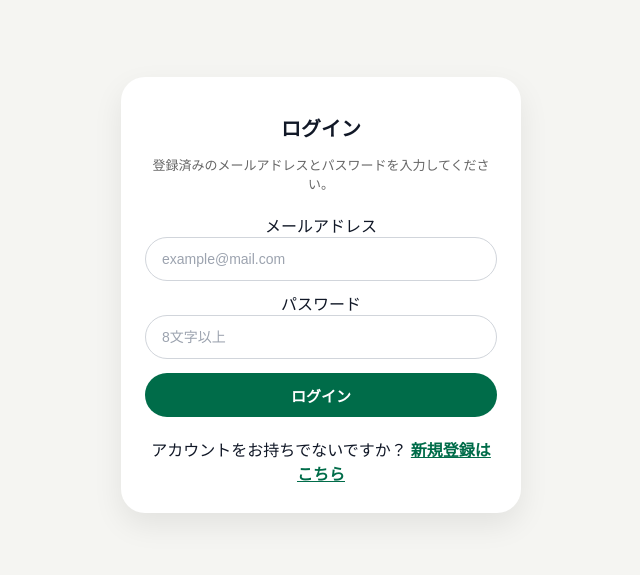
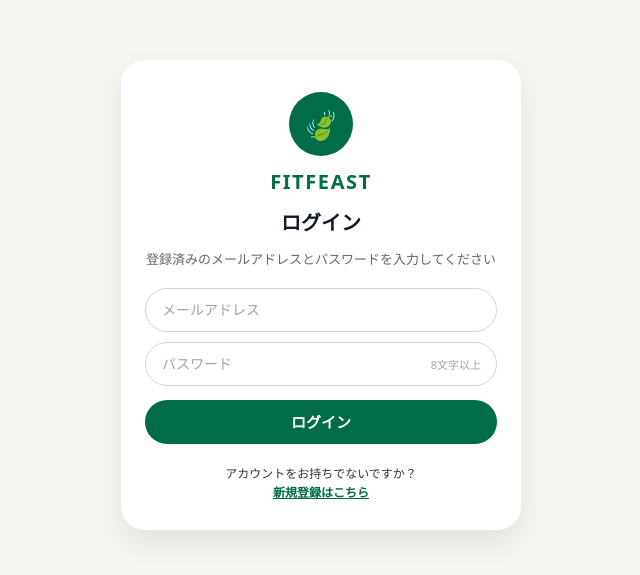
Before and after one commit to Feng30442/FitFeast, a Next.js app in the folder frontend/: page /auth/login in a window 1280 px wide. Shown: the part 105-680 px from the top of the page, without its empty margins (319-959 px from the left). Built offline with nearby package versions, Linux system fonts and the light colour scheme.

Commit message:
loginページの修正です

```diff
--- a/frontend/src/app/auth/login/page.tsx
+++ b/frontend/src/app/auth/login/page.tsx
@@ -7,9 +7,8 @@ import styles from "../auth.module.css";
 export default function LoginPage() {
   const [email, setEmail] = useState("");
   const [password, setPassword] = useState("");
-
+  const [message, setMessage] = useState<string | null>(null);
   const [loading, setLoading] = useState(false);
-  const [message, setMessage] = useState<string | null>(null);
 
   async function handleSubmit(e: FormEvent) {
     e.preventDefault();
@@ -17,29 +16,25 @@ export default function LoginPage() {
     setLoading(true);
 
     try {
-      const res = await fetch("http://localhost:8000/api/auth/login/", {
+      const res = await fetch(`${process.env.NEXT_PUBLIC_API_BASE}/api/auth/login/`, {
         method: "POST",
         headers: { "Content-Type": "application/json" },
+        // backend が email / password を受け取る想定
         body: JSON.stringify({ email, password }),
+        credentials: "include", // Cookie を受け取る
       });
 
-      const data = await res.json();
-
       if (!res.ok) {
-        // backend で {"detail": "..."} を返している場合を想定
-        setMessage(data.detail ?? "ログインに失敗しました");
+        const data = await res.json().catch(() => null);
+        setMessage(data?.detail ?? "メールアドレスまたはパスワードが正しくありません");
         return;
       }
 
-      // token 保存（简易版：localStorage）
-      localStorage.setItem("token", data.token);
-
-      setMessage("ログイン成功！");
-      // TODO: ここでホーム画面などへ遷移
-      // window.location.href = "/"; など
+      // ログイン成功 → /home へ
+      window.location.href = "/home";
     } catch (err) {
       console.error(err);
-      setMessage("ネットワークエラーが発生しました");
+      setMessage("サーバーへの接続に失敗しました");
     } finally {
       setLoading(false);
     }
@@ -48,34 +43,37 @@ export default function LoginPage() {
   return (
     <div className={styles.wrapper}>
       <div className={styles.card}>
+        {/* ロゴ部分 */}
+        <div className={styles.logoCircle}>
+          <span className={styles.logoLeaf}>🍃</span>
+        </div>
+        <div className={styles.appName}>FITFEAST</div>
+
+        {/* タイトル */}
         <h1 className={styles.title}>ログイン</h1>
-        <p className={styles.description}>
-          登録済みのメールアドレスとパスワードを入力してください。
-        </p>
+        <p className={styles.description}>登録済みのメールアドレスとパスワードを入力してください</p>
 
+        {/* フォーム */}
         <form onSubmit={handleSubmit} className={styles.form}>
-          <div>
-            <div className={styles.label}>メールアドレス</div>
           <input
             type="email"
             className={styles.input}
+            placeholder="メールアドレス"
             value={email}
             onChange={(e) => setEmail(e.target.value)}
-              placeholder="example@mail.com"
             required
           />
-          </div>
 
-          <div>
-            <div className={styles.label}>パスワード</div>
+          <div className={styles.passwordWrapper}>
             <input
               type="password"
               className={styles.input}
+              placeholder="パスワード"
               value={password}
               onChange={(e) => setPassword(e.target.value)}
-              placeholder="8文字以上"
               required
             />
+            <span className={styles.passwordHint}>8文字以上</span>
           </div>
 
           <button type="submit" className={styles.button} disabled={loading}>
@@ -85,8 +83,10 @@ export default function LoginPage() {
 
         {message && <div className={styles.message}>{message}</div>}
 
-        <div className={styles.linkRow}>
-          アカウントをお持ちでないですか？{" "}
+        {/* 新規登録リンク */}
+        <div className={styles.footerText}>
+          アカウントをお持ちでないですか？
+          <br />
           <Link href="/auth/signup" className={styles.link}>
             新規登録はこちら
           </Link>
```
Lines whose indentation alone changed are shown as unchanged.
